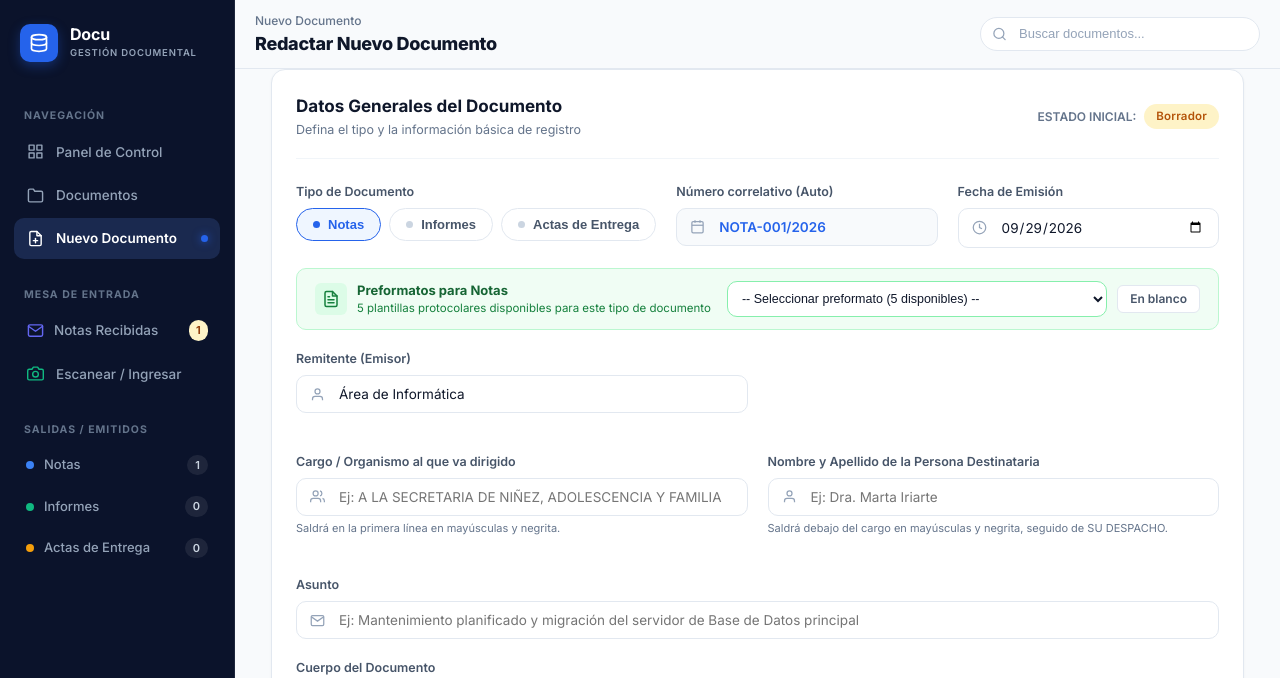
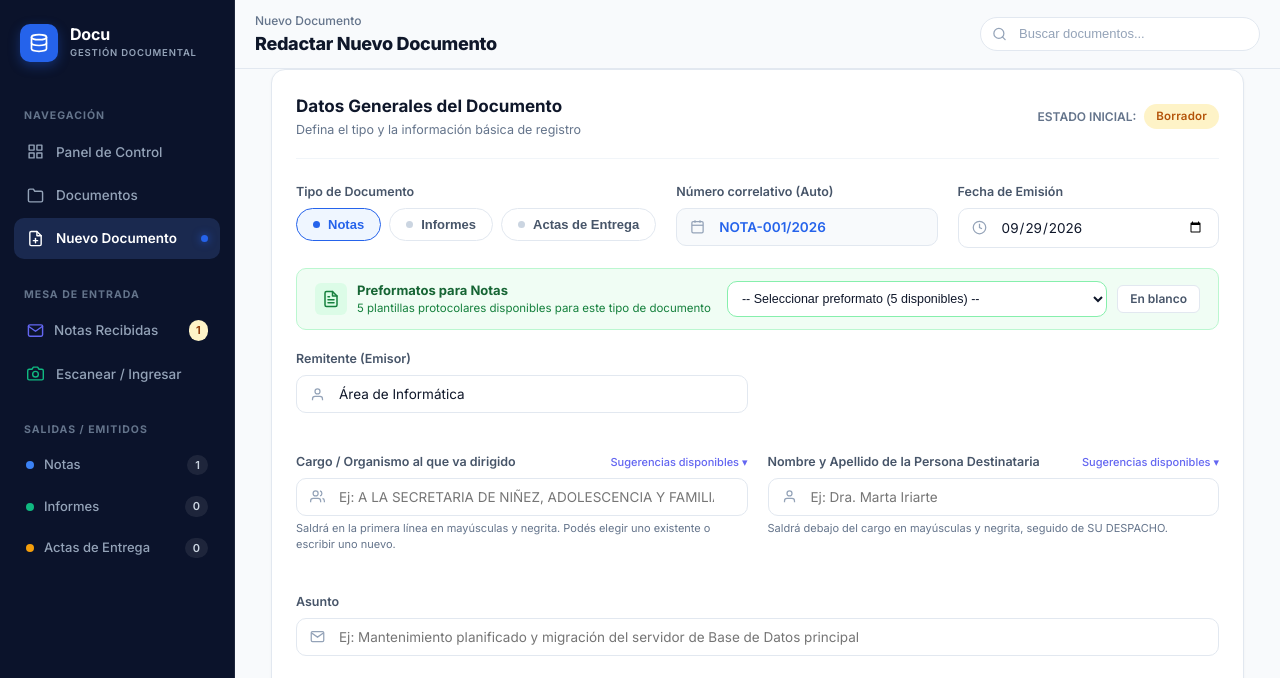
Before and after one commit to orquera10/proyecto_docu, a Django app: page /documentos/nuevo/ in a window 1280 px wide. Shown: the top 678 px of the page. Run offline with Django 5.2, Linux system fonts and the light colour scheme; a user stored in the database is signed in; tables that the repository leaves empty hold one stand-in row (values such as "Sample post"); parts of the project's set-up code (start-up, migrations or seed data) failed here and were passed over.

Commit message:
Feature: botón usar como plantilla y autocompletado/desplegable para cargos y nombres

```diff
--- a/documentos/views.py
+++ b/documentos/views.py
@@ -392,11 +392,40 @@ def detalle_documento(request, pk):
     })
 
 
+def obtener_sugerencias_destinatarios():
+    """
+    Retorna listas únicas y ordenadas de cargos, nombres y sectores utilizados
+    en documentos anteriores para poblar datalists de autocompletado y desplegables.
+    """
+    cargos = set()
+    nombres = set()
+    sectores = set()
+
+    for doc in Documento.objects.only('destinatario_cargo', 'destinatario_nombre', 'destinatario').iterator():
+        c = doc.cargo_display
+        if c:
+            cargos.add(c)
+        n = doc.nombre_display
+        if n:
+            nombres.add(n)
+        if doc.destinatario:
+            sec = doc.destinatario.strip()
+            if sec and '\n' not in sec:
+                sectores.add(sec)
+
+    return {
+        'cargos_frecuentes': sorted(cargos),
+        'nombres_frecuentes': sorted(nombres),
+        'sectores_frecuentes': sorted(sectores),
+    }
+
+
 # ─── Crear documento ─────────────────────────────────────────────────────────
 
 @login_required
 def crear_documento(request):
     plantilla = request.GET.get('plantilla', '')
+    plantilla_doc_id = request.GET.get('plantilla_doc') or request.GET.get('clonar')
     nota_recibida_id = request.GET.get('nota_recibida_id') or request.POST.get('nota_recibida_id')
     nota_recibida = None
     if nota_recibida_id:
@@ -464,6 +493,8 @@ def crear_documento(request):
             'estado': 'BORRADOR',
         }
 
+        formset = ItemActaFormSet(prefix='items')
+
         if nota_recibida:
             initial_data['asunto'] = f"Respuesta a Nota {nota_recibida.numero_registro}: {nota_recibida.asunto}"
             initial_data['destinatario'] = nota_recibida.remitente_origen
@@ -472,8 +503,31 @@ def crear_documento(request):
         if tipo_param == 'ACTA':
             initial_data['cuerpo'] = 'Recibí del Área de Informática los bienes que se detallan a continuación.-'
 
+        # Cargar datos desde documento base como plantilla si se solicitó
+        if plantilla_doc_id and str(plantilla_doc_id).isdigit():
+            doc_base = Documento.objects.filter(pk=plantilla_doc_id).first()
+            if doc_base:
+                tipo_param = doc_base.tipo
+                initial_data.update({
+                    'tipo': doc_base.tipo,
+                    'asunto': doc_base.asunto,
+                    'remitente': doc_base.remitente or remitente_default,
+                    'destinatario': doc_base.destinatario,
+                    'destinatario_cargo': doc_base.destinatario_cargo or doc_base.cargo_display,
+                    'destinatario_nombre': doc_base.destinatario_nombre or doc_base.nombre_display,
+                    'receptor_nombre': doc_base.receptor_nombre,
+                    'receptor_dni': doc_base.receptor_dni,
+                    'cuerpo': doc_base.cuerpo,
+                })
+                if doc_base.tipo == 'ACTA':
+                    items_base = list(doc_base.items.values('cantidad', 'descripcion', 'numero_serie', 'codigo_inventario', 'condicion', 'observaciones'))
+                    if items_base:
+                        formset = ItemActaFormSet(prefix='items', initial=items_base)
+                        formset.extra = max(1, len(items_base))
+                messages.info(request, f'Se cargó el contenido del documento {doc_base.numero} como plantilla. Al guardar se registrará con un nuevo número correlativo.')
+
         # Diccionario de preformatos basados en los documentos reales de \\snfserver2\Informatica\notas de pedido
-        if plantilla in PLANTILLAS_SNAF:
+        elif plantilla in PLANTILLAS_SNAF:
             p_data = PLANTILLAS_SNAF[plantilla]
             initial_data.update({
                 'tipo': p_data['tipo'],
@@ -488,13 +542,14 @@ def crear_documento(request):
                 initial_data['remitente'] = nombre_emisor
 
         form = DocumentoForm(initial=initial_data)
-        formset = ItemActaFormSet(prefix='items')
 
     # Estimación de próximo número para la vista previa
     try:
         proximo_numero = generar_numero(tipo_param, date.today().year)
     except Exception:
         proximo_numero = 'NOTE-2026-001'
+
+    sugerencias = obtener_sugerencias_destinatarios()
 
     return render(request, 'documentos/formulario.html', {
         'form': form,
@@ -505,6 +560,7 @@ def crear_documento(request):
         'plantilla_seleccionada': plantilla,
         'nombre_emisor': nombre_emisor,
         'nota_recibida': nota_recibida,
+        **sugerencias,
     })
 
 
@@ -554,6 +610,8 @@ def editar_documento(request, pk):
         form = DocumentoForm(instance=doc)
         formset = ItemActaFormSet(instance=doc, prefix='items') if doc.tipo == 'ACTA' else None
 
+    sugerencias = obtener_sugerencias_destinatarios()
+
     return render(request, 'documentos/formulario.html', {
         'form': form,
         'formset': formset,
@@ -563,6 +621,7 @@ def editar_documento(request, pk):
         'modo': 'editar',
         'proximo_numero': doc.numero,
         'nombre_emisor': nombre_emisor,
+        **sugerencias,
     })
 
 
--- a/templates/documentos/detalle.html
+++ b/templates/documentos/detalle.html
@@ -123,6 +123,11 @@
         <span>Editar</span>
       </a>
     {% endif %}
+
+    <a href="{% url 'crear_documento' %}?plantilla_doc={{ doc.pk }}" class="btn btn-outline" title="Crear un nuevo documento usando el contenido y destinatario de este como base">
+      <svg width="15" height="15" viewBox="0 0 24 24" fill="none" stroke="currentColor" stroke-width="2"><rect x="9" y="9" width="13" height="13" rx="2" ry="2"></rect><path d="M5 15H4a2 2 0 0 1-2-2V4a2 2 0 0 1 2-2h9a2 2 0 0 1 2 2v1"></path></svg>
+      <span>Usar como plantilla</span>
+    </a>
   </div>
 {% endblock %}
 
--- a/templates/documentos/formulario.html
+++ b/templates/documentos/formulario.html
@@ -151,7 +151,12 @@
           <span class="input-icon-left">
             <svg width="15" height="15" viewBox="0 0 24 24" fill="none" stroke="currentColor" stroke-width="2"><path d="M17 21v-2a4 4 0 0 0-4-4H5a4 4 0 0 0-4 4v2"></path><circle cx="9" cy="7" r="4"></circle><path d="M23 21v-2a4 4 0 0 0-3-3.87"></path><path d="M16 3.13a4 4 0 0 1 0 7.75"></path></svg>
           </span>
-          <input type="text" name="destinatario" id="id_destinatario" class="form-input-styled" value="{{ form.destinatario.value|default:'' }}" placeholder="Ej: OPD Cuyaya / Dirección de Recursos Humanos">
+          <input type="text" name="destinatario" id="id_destinatario" class="form-input-styled" value="{{ form.destinatario.value|default:'' }}" placeholder="Ej: OPD Cuyaya / Dirección de Recursos Humanos" list="lista-sectores-destinatario" autocomplete="off">
+          <datalist id="lista-sectores-destinatario">
+            {% for sector in sectores_frecuentes %}
+              <option value="{{ sector }}"></option>
+            {% endfor %}
+          </datalist>
         </div>
         <span id="help_destinatario" style="font-size: 11px; color: var(--text-muted); margin-top: 4px; display: block;">Sector o dependencia al que pertenece la persona que recibe el equipamiento.</span>
         {% if form.destinatario.errors %}<div style="color:#ef4444;font-size:12px;margin-top:4px;">{{ form.destinatario.errors }}</div>{% endif %}
@@ -161,24 +166,40 @@
     <!-- Fila exclusiva para Notas e Informes: Cargo y Nombre del Destinatario -->
     <div id="seccion-destinatario-nota-informe" class="form-row-two-col" style="margin-top: 18px;">
       <div class="form-field-group">
-        <label class="form-field-label">Cargo / Organismo al que va dirigido</label>
+        <label class="form-field-label" style="display: flex; justify-content: space-between; align-items: center;">
+          <span>Cargo / Organismo al que va dirigido</span>
+          <span style="font-size: 11px; font-weight: 500; color: #6366f1;">Sugerencias disponibles ▾</span>
+        </label>
         <div class="input-with-icon">
           <span class="input-icon-left">
             <svg width="15" height="15" viewBox="0 0 24 24" fill="none" stroke="currentColor" stroke-width="2"><path d="M17 21v-2a4 4 0 0 0-4-4H5a4 4 0 0 0-4 4v2"></path><circle cx="9" cy="7" r="4"></circle><path d="M23 21v-2a4 4 0 0 0-3-3.87"></path><path d="M16 3.13a4 4 0 0 1 0 7.75"></path></svg>
           </span>
-          <input type="text" name="destinatario_cargo" id="id_destinatario_cargo" class="form-input-styled" value="{{ form.destinatario_cargo.value|default:'' }}" placeholder="Ej: A LA SECRETARIA DE NIÑEZ, ADOLESCENCIA Y FAMILIA">
-        </div>
-        <span style="font-size: 11px; color: var(--text-muted); margin-top: 4px; display: block;">Saldrá en la primera línea en mayúsculas y negrita.</span>
+          <input type="text" name="destinatario_cargo" id="id_destinatario_cargo" class="form-input-styled" value="{{ form.destinatario_cargo.value|default:'' }}" placeholder="Ej: A LA SECRETARIA DE NIÑEZ, ADOLESCENCIA Y FAMILIA" list="lista-cargos-destinatario" autocomplete="off">
+          <datalist id="lista-cargos-destinatario">
+            {% for cargo in cargos_frecuentes %}
+              <option value="{{ cargo }}"></option>
+            {% endfor %}
+          </datalist>
+        </div>
+        <span style="font-size: 11px; color: var(--text-muted); margin-top: 4px; display: block;">Saldrá en la primera línea en mayúsculas y negrita. Podés elegir uno existente o escribir uno nuevo.</span>
         {% if form.destinatario_cargo.errors %}<div style="color:#ef4444;font-size:12px;margin-top:4px;">{{ form.destinatario_cargo.errors }}</div>{% endif %}
       </div>
 
       <div class="form-field-group">
-        <label class="form-field-label">Nombre y Apellido de la Persona Destinataria</label>
+        <label class="form-field-label" style="display: flex; justify-content: space-between; align-items: center;">
+          <span>Nombre y Apellido de la Persona Destinataria</span>
+          <span style="font-size: 11px; font-weight: 500; color: #6366f1;">Sugerencias disponibles ▾</span>
+        </label>
         <div class="input-with-icon">
           <span class="input-icon-left">
             <svg width="15" height="15" viewBox="0 0 24 24" fill="none" stroke="currentColor" stroke-width="2"><path d="M20 21v-2a4 4 0 0 0-4-4H8a4 4 0 0 0-4 4v2"></path><circle cx="12" cy="7" r="4"></circle></svg>
           </span>
-          <input type="text" name="destinatario_nombre" id="id_destinatario_nombre" class="form-input-styled" value="{{ form.destinatario_nombre.value|default:'' }}" placeholder="Ej: Dra. Marta Iriarte">
+          <input type="text" name="destinatario_nombre" id="id_destinatario_nombre" class="form-input-styled" value="{{ form.destinatario_nombre.value|default:'' }}" placeholder="Ej: Dra. Marta Iriarte" list="lista-nombres-destinatario" autocomplete="off">
+          <datalist id="lista-nombres-destinatario">
+            {% for nombre in nombres_frecuentes %}
+              <option value="{{ nombre }}"></option>
+            {% endfor %}
+          </datalist>
         </div>
         <span style="font-size: 11px; color: var(--text-muted); margin-top: 4px; display: block;">Saldrá debajo del cargo en mayúsculas y negrita, seguido de SU DESPACHO.</span>
         {% if form.destinatario_nombre.errors %}<div style="color:#ef4444;font-size:12px;margin-top:4px;">{{ form.destinatario_nombre.errors }}</div>{% endif %}
```
